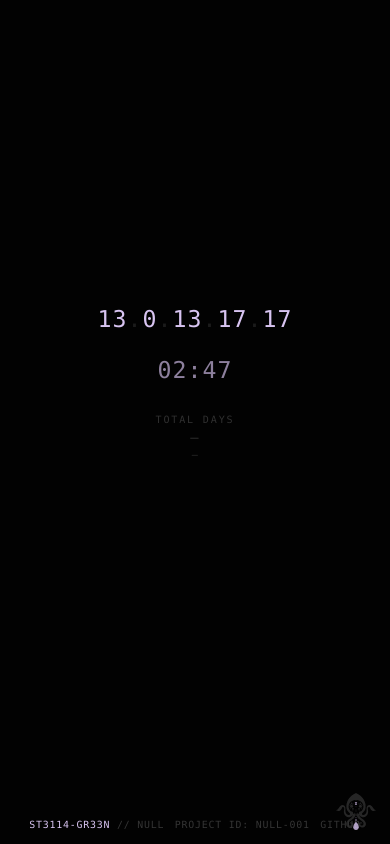
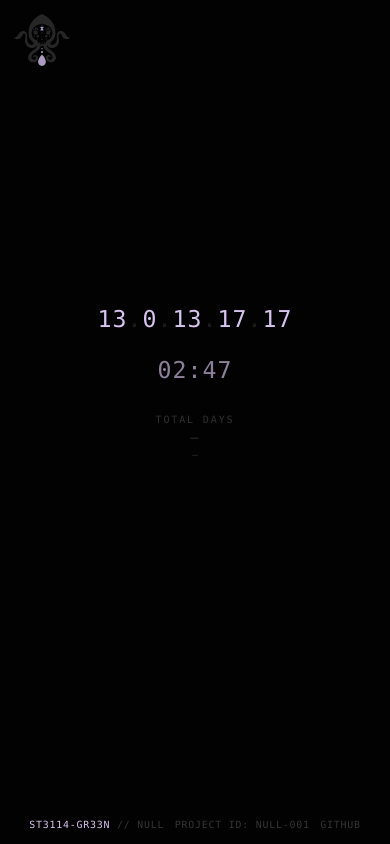
Before and after one commit to st311a-gr33n/NULL-001_Maya-Long-Count, a plain HTML site: page index.html in a window 390 px wide. Drawn offline with Linux system fonts and the light colour scheme.

Commit message:
Small UI tweak for isotype @media

```diff
--- a/styles.css
+++ b/styles.css
@@ -228,9 +228,9 @@ body {
   }
 
   .isotype-watermark {
-    right: .9rem;
-    bottom: .9rem;
-    width: 2.5rem;
+    left: .9rem;
+    top: .9rem;
+    width: 3.5rem;
   }
 }
 
```
